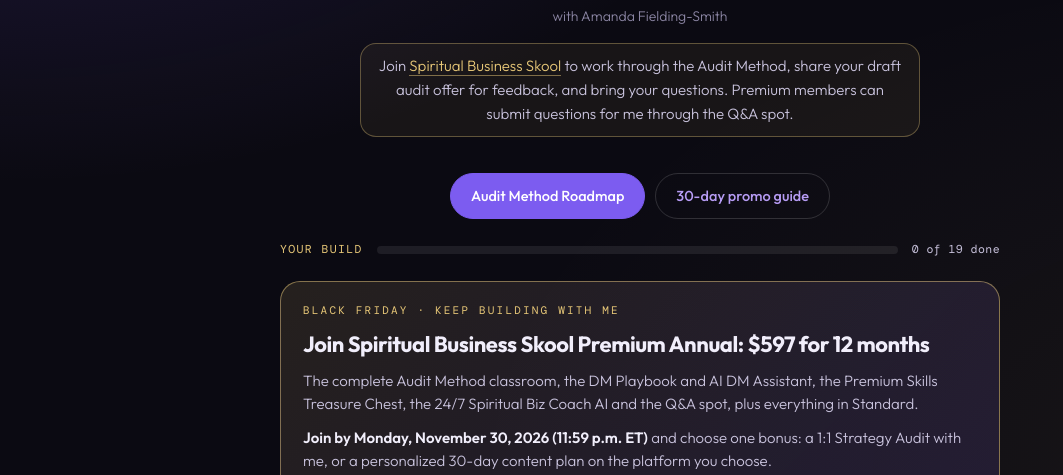
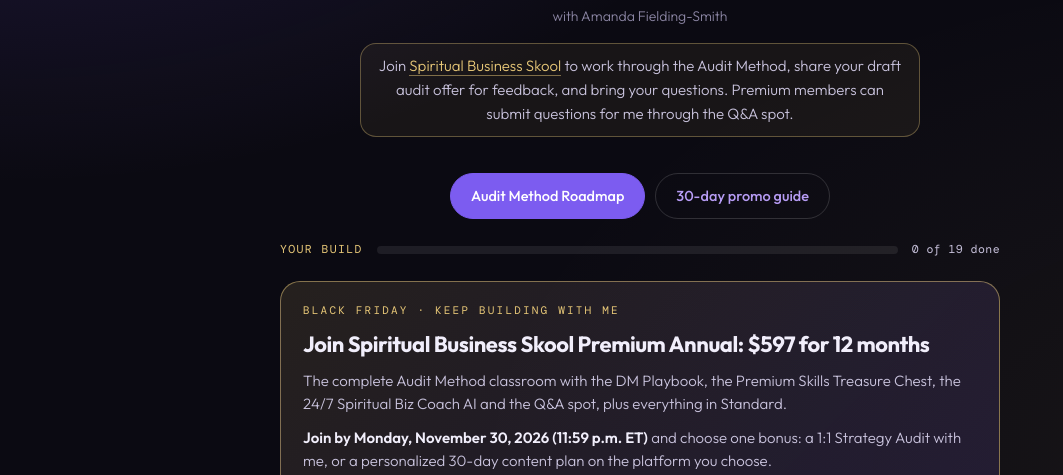
Before and after one commit to aefieldi/oracleauditworkbook, a plain HTML site: page index.html in a window 1280 px wide. Shown: the part 325-800 px from the top of the page, without its empty margins (0-1063 px from the left). Drawn offline with nearby package versions, Linux system fonts and the light colour scheme.

Commit message:
AI DM Assistant is VIP: join cards and card 4 updated
Co-Authored-By: Claude Fable 5.1 <noreply@anthropic.com>

```diff
--- a/index.html
+++ b/index.html
@@ -273,7 +273,7 @@ ul.ck input:checked+label b{color:var(--muted);text-decoration:line-through;text
   <aside class="join" aria-label="Join Spiritual Business Skool">
   <p class="jk">Black Friday · keep building with me</p>
   <h3>Join Spiritual Business Skool Premium Annual: $597 for 12 months</h3>
-  <p>The complete Audit Method classroom, the DM Playbook and AI DM Assistant, the Premium Skills Treasure Chest, the 24/7 Spiritual Biz Coach AI and the Q&amp;A spot, plus everything in Standard.</p>
+  <p>The complete Audit Method classroom with the DM Playbook, the Premium Skills Treasure Chest, the 24/7 Spiritual Biz Coach AI and the Q&amp;A spot, plus everything in Standard.</p>
   <p><b>Join by Monday, November 30, 2026 (11:59 p.m. ET)</b> and choose one bonus: a 1:1 Strategy Audit with me, or a personalized 30-day content plan on the platform you choose.</p>
   <div class="jrow"><a class="btn" href="https://www.skool.com/amanda/plans" target="_blank" rel="noopener">Join Premium Annual</a><small>or $99/month · free 7-day trial</small></div>
 </aside>
@@ -472,7 +472,7 @@ ul.ck input:checked+label b{color:var(--muted);text-decoration:line-through;text
         <li><input type="checkbox" class="ck" id="c4-9"><label for="c4-9"><b>Post my first invitation</b></label></li>
       </ul>
       <p style="color:var(--muted);font-size:13.5px;margin:12px 0 0">For the full 30-day plan, the creator research and the caption template: <a href="https://aefieldi.github.io/30dayauditpromoplan/" target="_blank" rel="noopener">the 30-day promo guide</a>.</p>
-      <aside class="res" aria-label="Where this lives in Spiritual Business Skool"><p class="rk">In Spiritual Business Skool</p><div class="rl"><a href="https://www.skool.com/amanda/classroom/27fe63a0?md=06a64525fdae4dee8827c3d038bb6f24" target="_blank" rel="noopener">DM Playbook (sales w/o the ick) <small>lesson 5</small></a><a href="https://www.skool.com/amanda/classroom/27fe63a0?md=bc08a767f6674c739b5be8af3782ad40" target="_blank" rel="noopener">Promote your Audit <small>30-Day Audit Promo Plan</small></a><a href="https://www.skool.com/amanda/classroom/27fe63a0?md=4e2cf5a333aa4c5a90f2377983521068" target="_blank" rel="noopener">Sell your Audit with IG highlights <small>Audit Highlight Template</small></a></div><p>Premium members also get the AI DM Assistant: share a screenshot of a conversation and choose from two or three suggested replies. You decide what you send.<!-- TODO: link the AI DM Assistant lesson here once its Skool URL is verified --></p></aside>
+      <aside class="res" aria-label="Where this lives in Spiritual Business Skool"><p class="rk">In Spiritual Business Skool</p><div class="rl"><a href="https://www.skool.com/amanda/classroom/27fe63a0?md=06a64525fdae4dee8827c3d038bb6f24" target="_blank" rel="noopener">DM Playbook (sales w/o the ick) <small>lesson 5</small></a><a href="https://www.skool.com/amanda/classroom/27fe63a0?md=bc08a767f6674c739b5be8af3782ad40" target="_blank" rel="noopener">Promote your Audit <small>30-Day Audit Promo Plan</small></a><a href="https://www.skool.com/amanda/classroom/27fe63a0?md=4e2cf5a333aa4c5a90f2377983521068" target="_blank" rel="noopener">Sell your Audit with IG highlights <small>Audit Highlight Template</small></a></div><p>VIP members also get the AI DM Assistant: share a screenshot of a conversation and choose from two or three suggested replies. You decide what you send.<!-- TODO: link the AI DM Assistant lesson here once its Skool URL is verified --></p></aside>
     </div>
   </div>
 </section>
@@ -535,7 +535,7 @@ ul.ck input:checked+label b{color:var(--muted);text-decoration:line-through;text
   <aside class="join" aria-label="Join Spiritual Business Skool">
   <p class="jk">Black Friday · keep building with me</p>
   <h3>Join Spiritual Business Skool Premium Annual: $597 for 12 months</h3>
-  <p>The complete Audit Method classroom, the DM Playbook and AI DM Assistant, the Premium Skills Treasure Chest, the 24/7 Spiritual Biz Coach AI and the Q&amp;A spot, plus everything in Standard.</p>
+  <p>The complete Audit Method classroom with the DM Playbook, the Premium Skills Treasure Chest, the 24/7 Spiritual Biz Coach AI and the Q&amp;A spot, plus everything in Standard.</p>
   <p><b>Join by Monday, November 30, 2026 (11:59 p.m. ET)</b> and choose one bonus: a 1:1 Strategy Audit with me, or a personalized 30-day content plan on the platform you choose.</p>
   <div class="jrow"><a class="btn" href="https://www.skool.com/amanda/plans" target="_blank" rel="noopener">Join Premium Annual</a><small>or $99/month · free 7-day trial</small></div>
 </aside>
```
